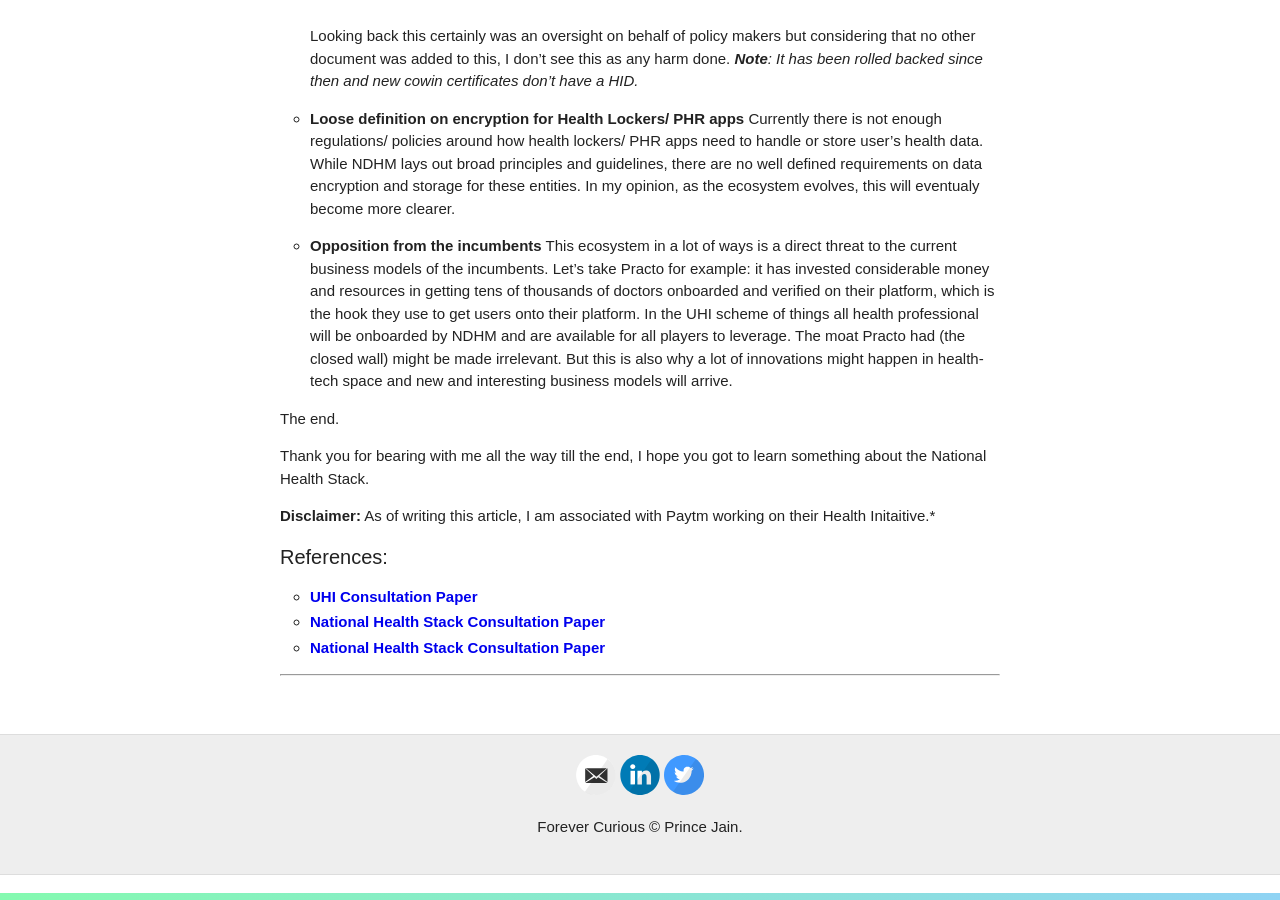
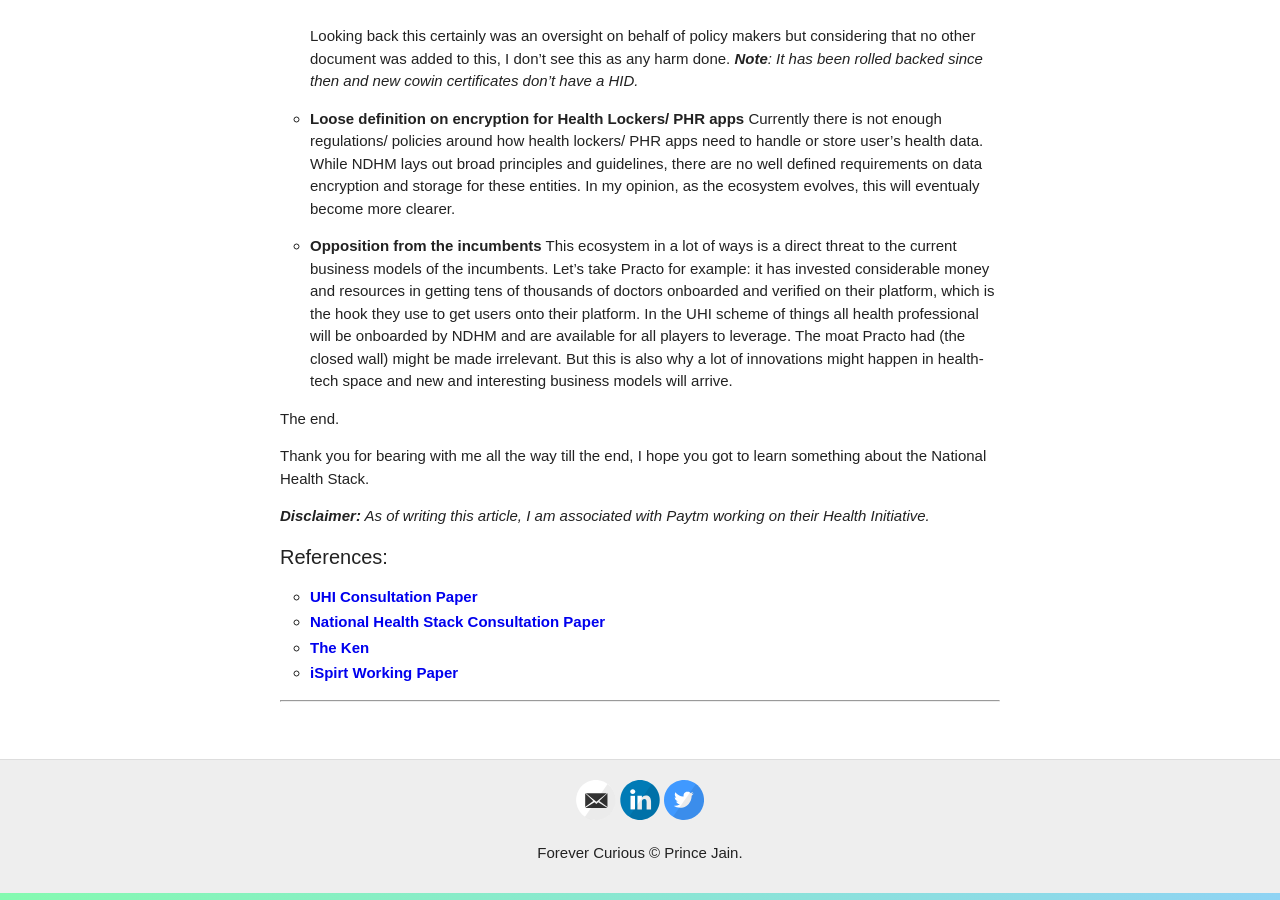
Before and after one commit to product-noob/product-noob.github.io, a Jekyll site: the page built from _posts/2022-01-12-National Health Stack.md, in a window 1280 px wide and 900 px high, scrolled down 11012 px. Built offline with Jekyll 4.4.1, drawn with Linux system fonts in a browser that asks for light colours; some of the changed text lies outside the part shown.

Commit message:
updated blog

```diff
--- a/_posts/2022-01-12-National Health Stack.md
+++ b/_posts/2022-01-12-National Health Stack.md
@@ -11,7 +11,7 @@ The National Health Stack is a new digital health infrastructure launched by the
 
 It's essentially set of APIs to any which entity (public/ private) can hook into and enable complex solutions in the health space, the same way any fintech player these days can enable UPI payments with simple API integrations. The basics of the NHS are very similar to India stack and the way India Stack revolutionised Payments in the country (among other things), NHS is envisioned to revolutionise the healthcare ecosystem in India.
 
-Before I start with detailing the National Health Stack, I believe it’s important to mention **India Stack.**: it's imperative to understand how we reached here and what the future for healthcare may look like..
+Before I start with detailing the National Health Stack, I believe it’s important to mention **India Stack**: it's imperative to understand how we reached here and what the future for healthcare may look like..
 
 Okay with that said, let's start with a crash course on **India Stack**.
 
@@ -31,7 +31,6 @@ The Reserve Bank of India grasped this opportunity to transform banking. It crea
 **Stage 2: Interoperable Payments**
 
 While the government was widening access to bank accounts, RBI under the NPCI arm launched a new layer of retail payments called as UPI (Unified Payments Interface). This enabled banks and non banks to talk and exchange payments inter-operably amongst one other.
-
 > “*Since its launch in April 2016, UPI has been nothing short of a runaway success story, with few parallels in the history of global payments. In just 4 years, the second layer of India Stack grew from an ambitious idea to the world’s 5th largest payment network by volume, behind only Visa, Alipay, WeChat Pay, and MasterCard.*” - Tigerfeathers substack
 >
 
@@ -59,9 +58,10 @@ In a nutshell, the India Stack enabled us widen access to financial services, dr
 - Payments: UPI
 - Data: DEPA
 
-*If you want to learn more about the India Stack, read [this](https://tigerfeathers.substack.com/p/the-internet-country) amazing blog on India Stack by Aaryaman Vir.*
+*If you want to learn more about the India Stack, read **[this](https://tigerfeathers.substack.com/p/the-internet-country)** amazing blog on India Stack by Aaryaman Vir.*
 
 ---
+
 
 #### **Introduction**
 
@@ -244,12 +244,13 @@ The end.
 
 Thank you for bearing with me all the way till the end, I hope you got to learn something about the National Health Stack.
 
-**Disclaimer:** As of writing this article, I am associated with Paytm working on their Health Initaitive.*
+_**Disclaimer:** As of writing this article, I am associated with Paytm working on their Health Initiative._
 
 #### References:
 
 - **[UHI Consultation Paper](https://abdm.gov.in/assets/uploads/consultation_papersDocs/UHI_Consultation_Paper.pdf)**
 - **[National Health Stack Consultation Paper](https://abdm.gov.in/publications/NHS_Strategy_and_Approach)**
-- **[National Health Stack Consultation Paper](https://abdm.gov.in/publications/NHS_Strategy_and_Approach)**
+- **[The Ken](https://the-ken.com/story/behind-the-rush-and-hush-of-indias-digital-health-mission/)**
+- **[iSpirt Working Paper](https://itihaasa.com/public/pdf/History_and_Future_of_Digital_Health_in_the_World_and_India.pdf)**
 
 ---
```
